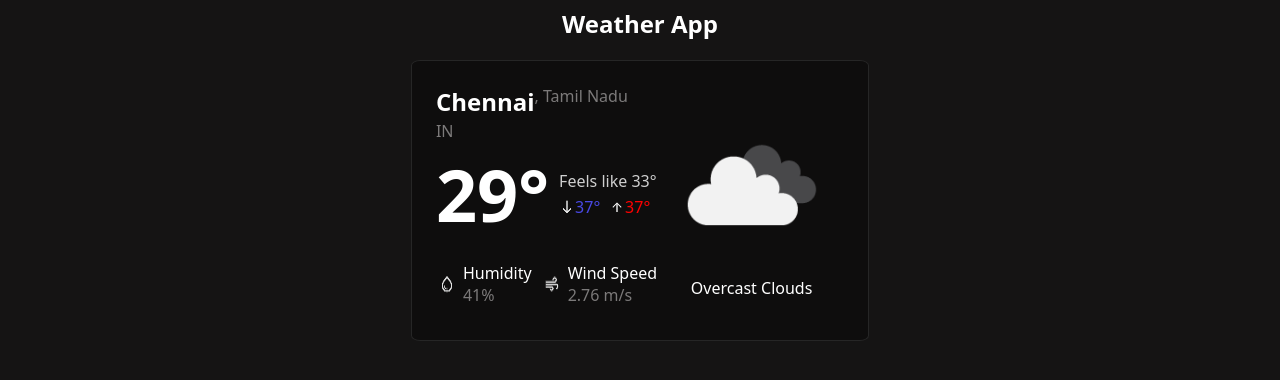
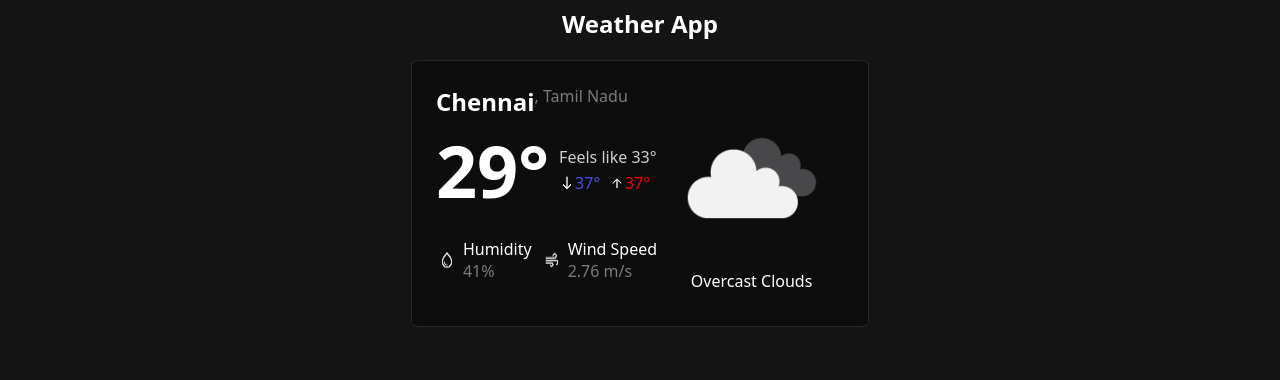
Before and after one commit to umeshsarathy/Weather-app, a plain HTML site: page index.html in a window 1280 px wide. Shown: the part 86-466 px from the top of the page. Drawn offline with Linux system fonts and the light colour scheme.

Commit message:
Fix HTML formatting and add missing newline

```diff
--- a/index.html
+++ b/index.html
@@ -39,7 +39,7 @@
                         <h2 id="city-value">Chennai</h2>
                         <span id="state-name">, Tamil Nadu</span>
                     </div>
-                    <p id="country-code">IN</p>
+
                 </div>
                 <div class="temperature-value">
                     <p id="temp-value">29°</p>
@@ -86,4 +86,5 @@
 
 
 </body>
+
 </html>
```
